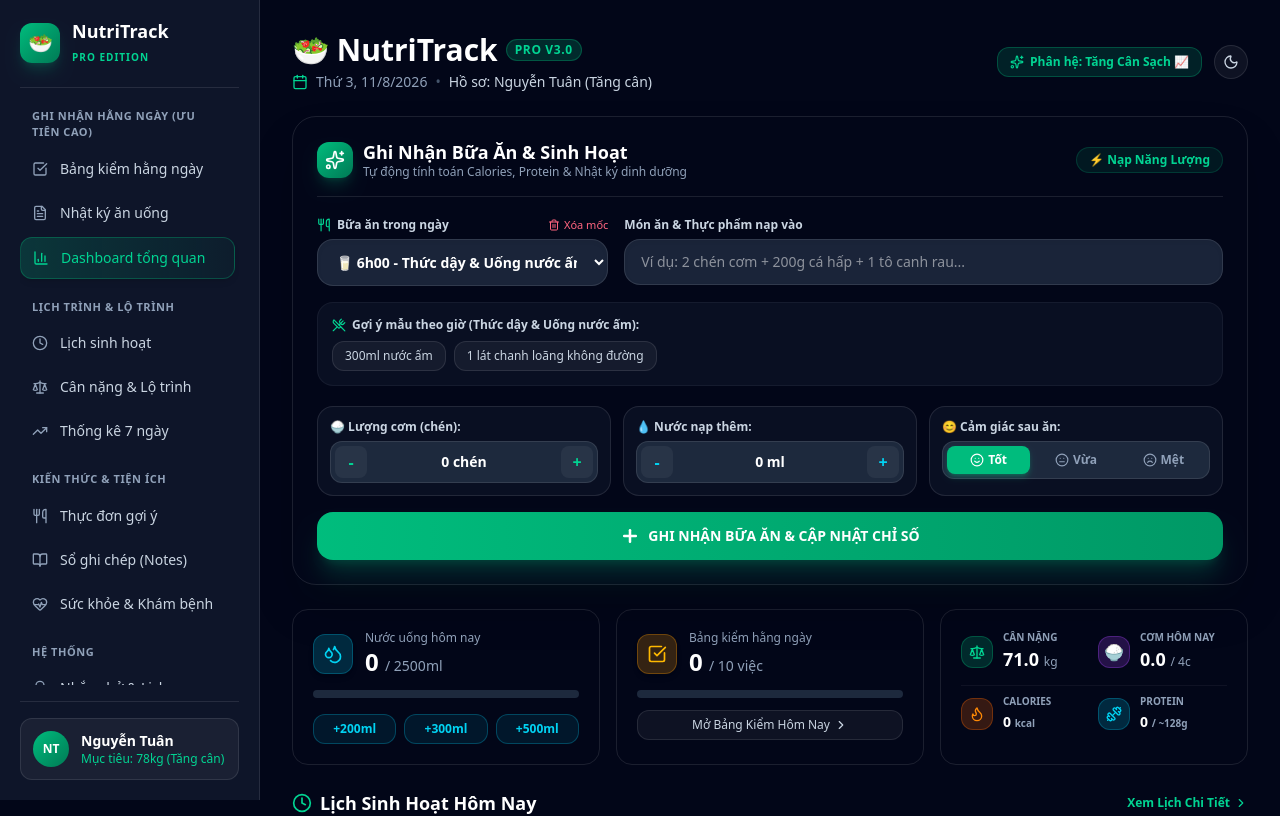
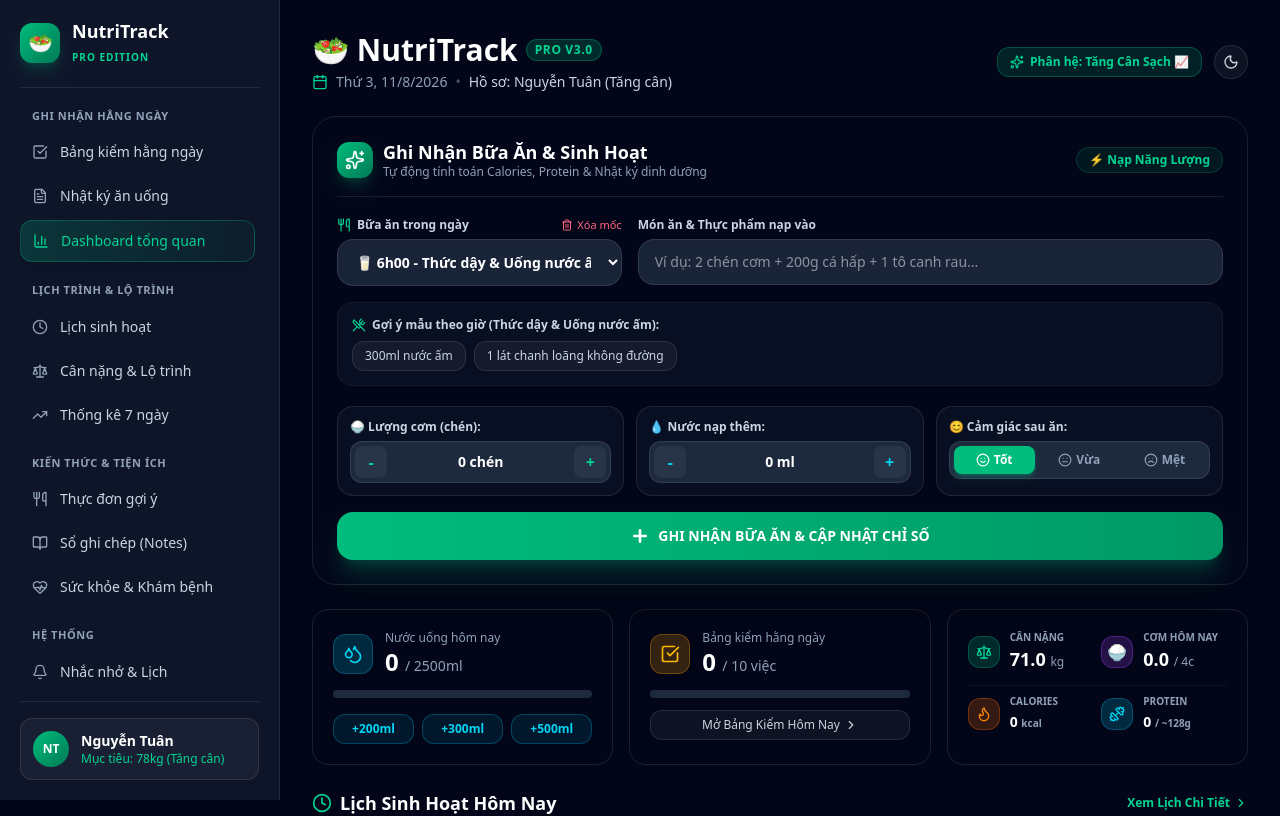
Before and after one commit to tuanmediatech/nutritrack-pro, a React (Vite) app: page / in a window 1280 px wide. Shown: the top 816 px of the page. Built offline with nearby package versions, Linux system fonts and the light colour scheme.

Commit message:
style: Expand sidebar width to 280px to avoid text wrapping and overflow

```diff
--- a/src/App.tsx
+++ b/src/App.tsx
@@ -418,7 +418,7 @@ export default function App() {
       />
 
       {/* Main Content Area */}
-      <div className="md:ml-[260px] min-h-screen p-4 sm:p-6 lg:p-8">
+      <div className="md:ml-[280px] min-h-screen p-4 sm:p-6 lg:p-8">
         <Header
           userProfile={appState.userProfile}
           dayType={appState.dayType}
--- a/src/components/Sidebar.tsx
+++ b/src/components/Sidebar.tsx
@@ -34,7 +34,7 @@ export const Sidebar: React.FC<SidebarProps> = ({
 }) => {
   const navSections = [
     {
-      label: 'Ghi nhận hằng ngày (Ưu tiên cao)',
+      label: 'Ghi nhận hằng ngày',
       items: [
         { id: 'checklist', label: 'Bảng kiểm hằng ngày', icon: CheckSquare },
         { id: 'log', label: 'Nhật ký ăn uống', icon: FileText },
@@ -92,7 +92,7 @@ export const Sidebar: React.FC<SidebarProps> = ({
 
       {/* Sidebar Container */}
       <aside
-        className={`sidebar fixed top-0 left-0 bottom-0 w-[260px] bg-slate-900/95 backdrop-blur-xl border-r border-white/10 z-50 flex flex-col p-5 transition-transform duration-300 ${
+        className={`sidebar fixed top-0 left-0 bottom-0 w-[280px] bg-slate-900/95 backdrop-blur-xl border-r border-white/10 z-50 flex flex-col p-5 transition-transform duration-300 ${
           isOpenMobile ? 'translate-x-0 shadow-2xl' : '-translate-x-full md:translate-x-0'
         }`}
       >
```
